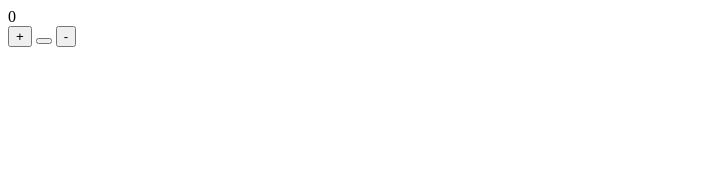
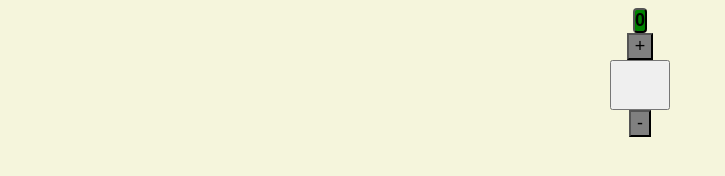
Before and after one commit to Yuliap21/project-1-assessment, a plain HTML site: page index.html in a window 1280 px wide. Shown: the whole page, without its empty margins (0-725 px from the left). Drawn offline with Linux system fonts and the light colour scheme.

Commit message:
second commit

```diff
--- a/css/main.css
+++ b/css/main.css
@@ -1,8 +1,54 @@
 body{
-  background-color: green;
+  background-color: beige;
 }
 
+.count-display{
+  display: flex;
+  justify-content: center;
+  text-align: center;
 
-.count-display{
-  display: grid;
+  top: 50%;
+  bottom: 50%;
+  margin: auto;
+  padding: 0;
+  background-color: green;
+  border-radius: 4px;
+  font-size: large;
+  font-weight: bold;
 }
+.count-plus {
+  display:flex;
+  flex-direction: row;
+  justify-content: center;
+  text-align: center;
+  font-size: large;
+  margin: auto;
+  background-color: grey;
+  weight: 50%;
+  height: 50%;
+}
+
+.count-minus{
+  display:flex;
+  flex-direction: row;
+  justify-content: center;
+  text-align: center;
+  font-size: large;
+  margin: auto;
+  background-color: grey;
+  weight: 50%;
+  height: 50%;
+
+}
+
+.input{
+  display: flex;
+  justify-content: center;
+  text-align: center;
+  margin:auto;
+  outline: 0;
+  width: 60px;
+  height: 50px;
+  font-size: 20px;
+
+}
--- a/index.html
+++ b/index.html
@@ -1,17 +1,19 @@
 <!DOCTYPE html>
-<html>
+<html lang="en" dir="ltr">
+  <head>
+    <meta charset="utf-8">
+    <meta name="viewport" content="width=device-width, initial-scale=1.0">
+    <link href="css/main.css" rel="stylesheet">
 <head>
 <title></title>
 </head>
 
 <body>
-<div class="calculator"></div>
-<div class="count-display">0</div>
-<div class="input"></div>
-<div class="count-buttons"></div>
-<button class="operator" data-action="add">+</button>
+<button class="count-display">0</button>
+<!-- <div><input type="text" class="count-display" value= -->
+<button class="count-plus" data-action="add">+</button>
 <button class="input"></button>
-<button class="operator" data-action="substract">-</button>
+<button class="count-minus" data-action="substract">-</button>
 </body>
 
 </html>
```
Also changed, not shown: js/main.js (+18 -41 lines).
